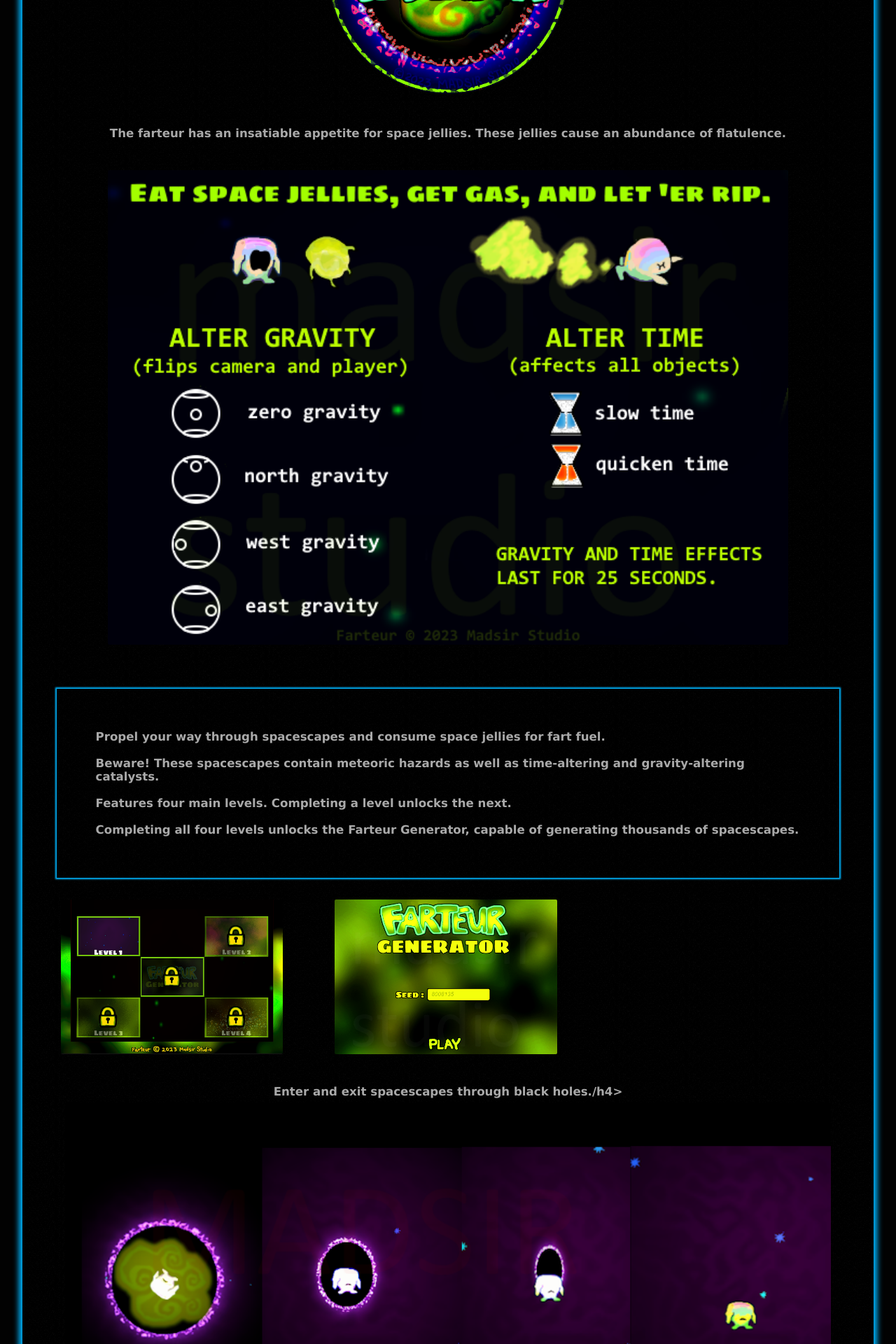
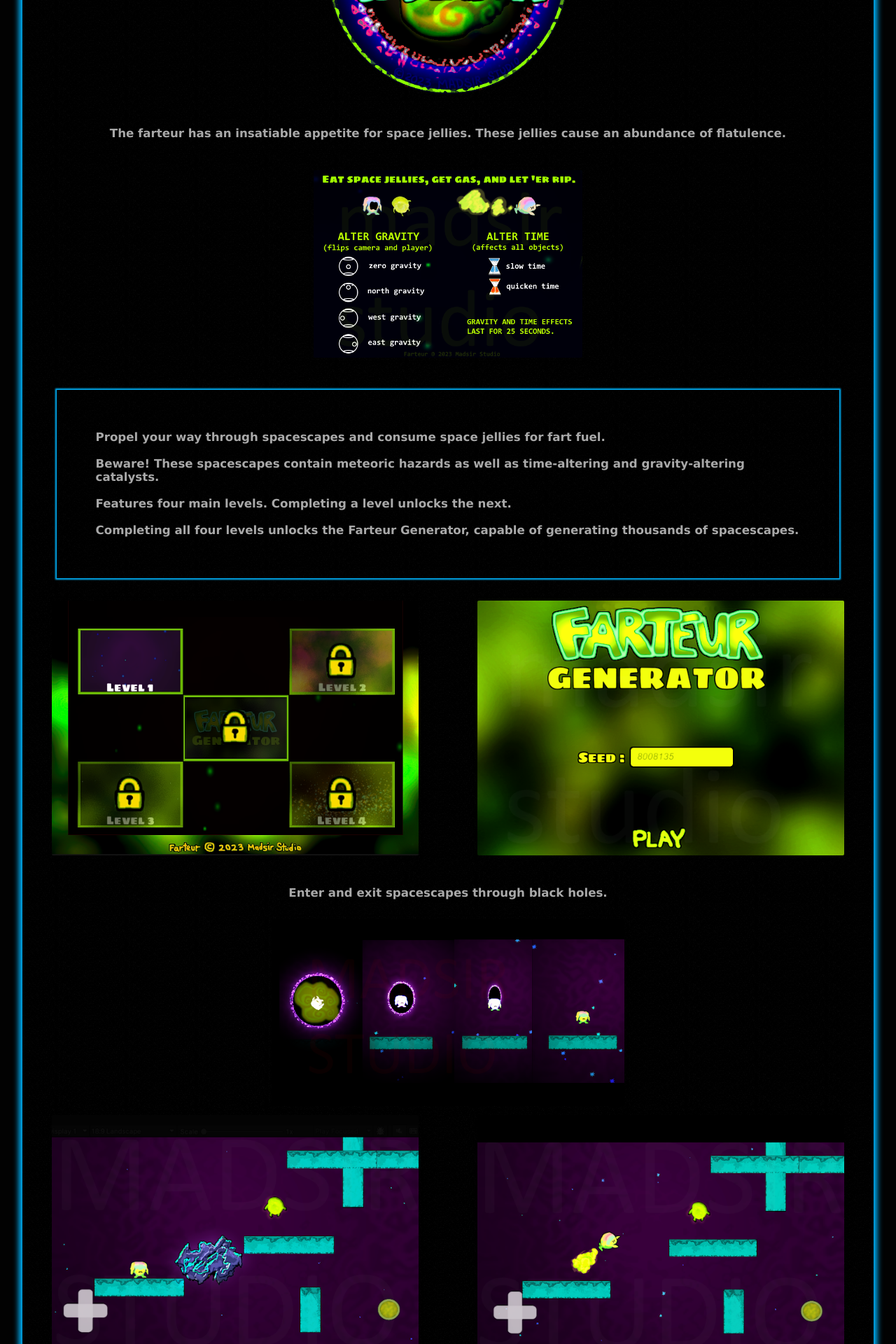
Before and after one commit to Madsir/madsirstudio.github.io, a Jekyll site: the page built from farteur/index.html, in a window 1280 px wide. Shown: the part 531-2451 px from the top of the page at 70% size. Built offline with Jekyll 4.4.1, drawn with Linux system fonts in a browser that asks for light colours.

Commit message:
Update index.html

```diff
--- a/farteur/index.html
+++ b/farteur/index.html
@@ -20,8 +20,9 @@
   margin-right: 2.5%;
 }
   .columns {
-  margin-left: 3%;
-  width: 29%;
+  margin-left: 1%;
+  margin-right: 1%;
+  width: 48%;
   padding: 1px;
 }
 .col{
@@ -116,7 +117,8 @@
 			</div><br>
 	<h4>The farteur has an insatiable appetite for space jellies. These jellies cause an abundance of flatulence. </h4>
 	<br>
-	<a href="/Assets/ABOUTFARTEUR.png"><img src="/Assets/ABOUTFARTEUR.png" alt="instruction" style="width:80%;display:block;margin-left:auto;margin-right:auto"></a><br>
+			<div class="center">
+	<a href="/Assets/ABOUTFARTEUR.png"><img src="/Assets/ABOUTFARTEUR.png" alt="instruction" style="width:60%;display:block;margin-left:auto;margin-right:auto"></a><br></div>
 	  <br><div class="around"><br><br><br>
       <h2>Propel your way through spacescapes and consume space jellies for fart fuel.<br><br>Beware! These spacescapes contain meteoric hazards as well as time-altering and gravity-altering catalysts.
       <br><br>Features four main levels. Completing a level unlocks the next.<br><br>Completing all four levels unlocks the Farteur Generator, capable of generating thousands of spacescapes.
@@ -133,8 +135,9 @@
 		</div>
 	</div>
 	<BR>
-	<h4>Enter and exit spacescapes through black holes./h4>
-	<a href="/Assets/spacescape.png"><img src="/Assets/spacescape.png" alt="space" style="width:90%;display:block;margin-left:auto;margin-right:auto"></a><br>
+	<h4>Enter and exit spacescapes through black holes.</h4>
+			<div class="center">
+	<a href="/Assets/spacescape.png"><img src="/Assets/spacescape.png" alt="space" style="width:60%;display:block;margin-left:auto;margin-right:auto"></a><br></div>
 		<div class="row">
  		 <div class="columns">
 			<a href="/Assets/spacescape1.png"><img src="/Assets/spacescape1.png" alt="space1" style="width:90%;display:block;margin-left:auto;margin-right:auto"></a>
```
